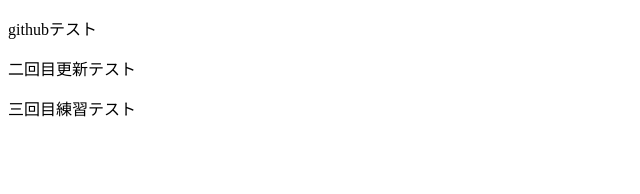
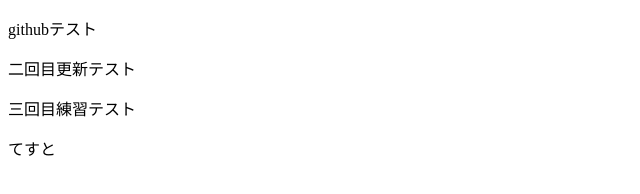
Before and after one commit to shimoyama-tomoaki/test, a plain HTML site: page index.html in a window 1280 px wide. Shown: the full height of the page, 0-640 px from the left. Drawn offline with Linux system fonts and the light colour scheme.

Commit message:
更新テスト

```diff
--- a/index.html
+++ b/index.html
@@ -8,5 +8,6 @@
   <p>githubテスト</p>
   <p>二回目更新テスト</p>
   <p>三回目練習テスト</p>
+  <p>てすと</p>
 </body>
 </html>
```
